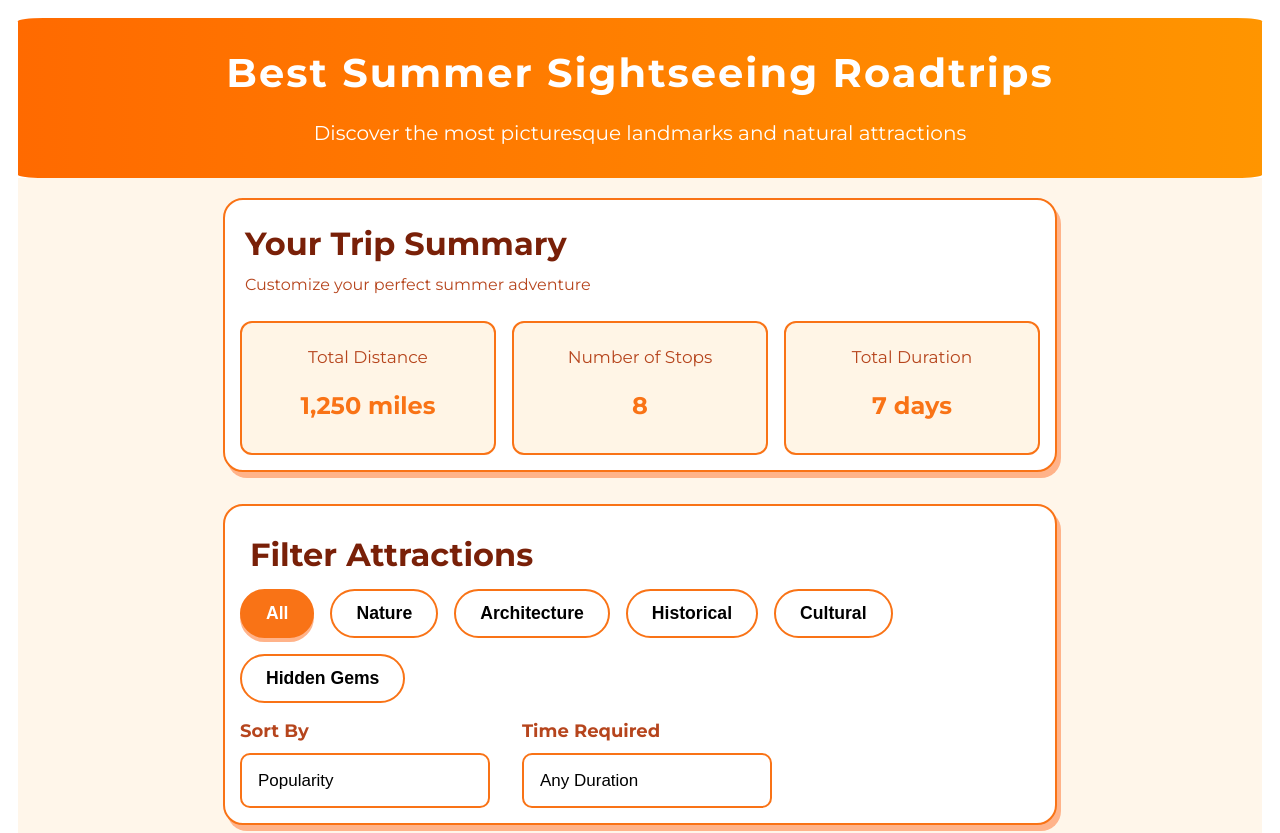
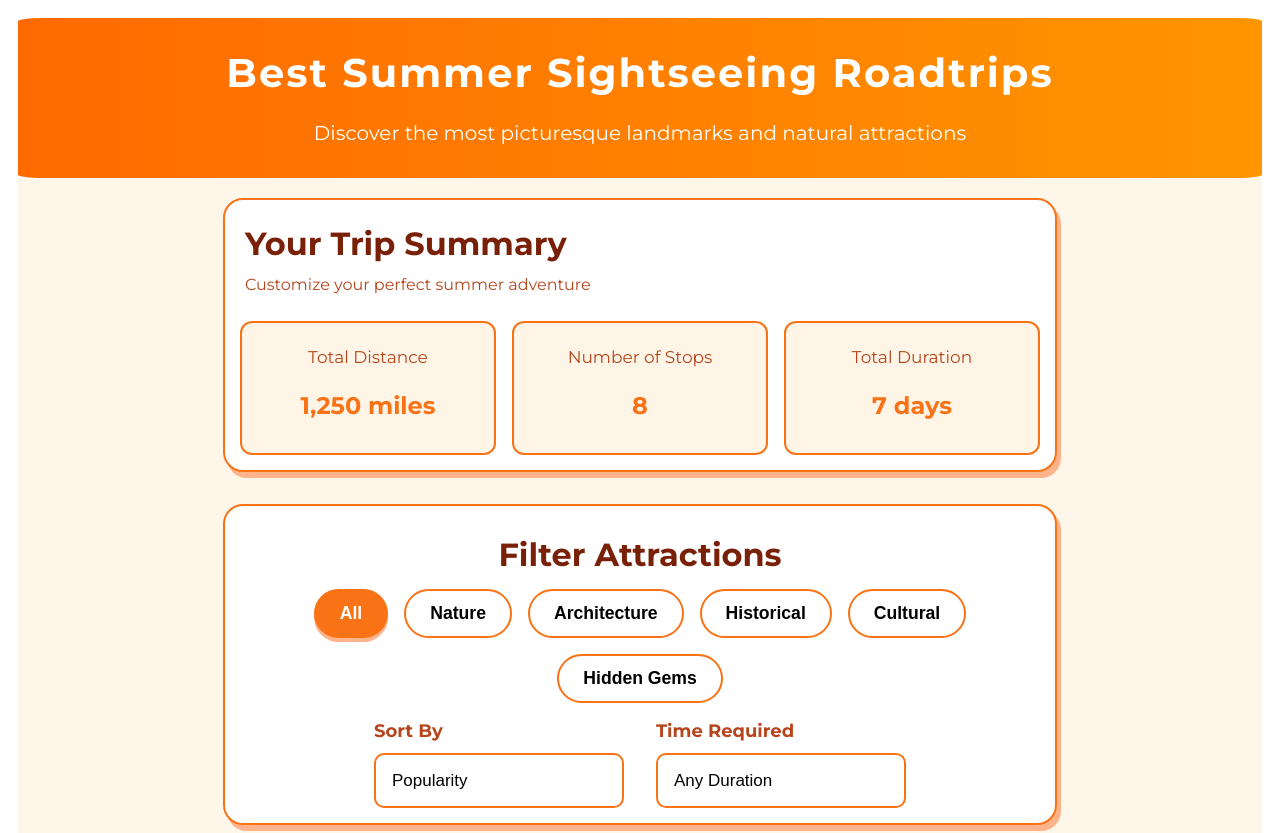
Before and after one commit to ValTsan/dcm-july-codejam, a React (Vite) app: page / in a window 1280 px wide. Shown: the top 833 px of the page. Built offline with nearby package versions, Linux system fonts and the light colour scheme.

Commit message:
main/filters UI improvements

```diff
--- a/src/components/Main/Main.css
+++ b/src/components/Main/Main.css
@@ -81,6 +81,8 @@
 }
 
 .main__filters-title {
+  display: flex;
+  justify-content: center;
   font-size: 2rem;
   font-weight: 700;
   color: #792008;
@@ -89,6 +91,7 @@
 
 .main__filters-tags {
   display: flex;
+  justify-content: center;
   flex-wrap: wrap;
   gap: 16px;
   margin-bottom: 15px;
@@ -119,6 +122,7 @@
 .main__filters-controls {
   display: flex;
   flex-wrap: wrap;
+  justify-content: center;
   gap: 32px;
 }
 
```
